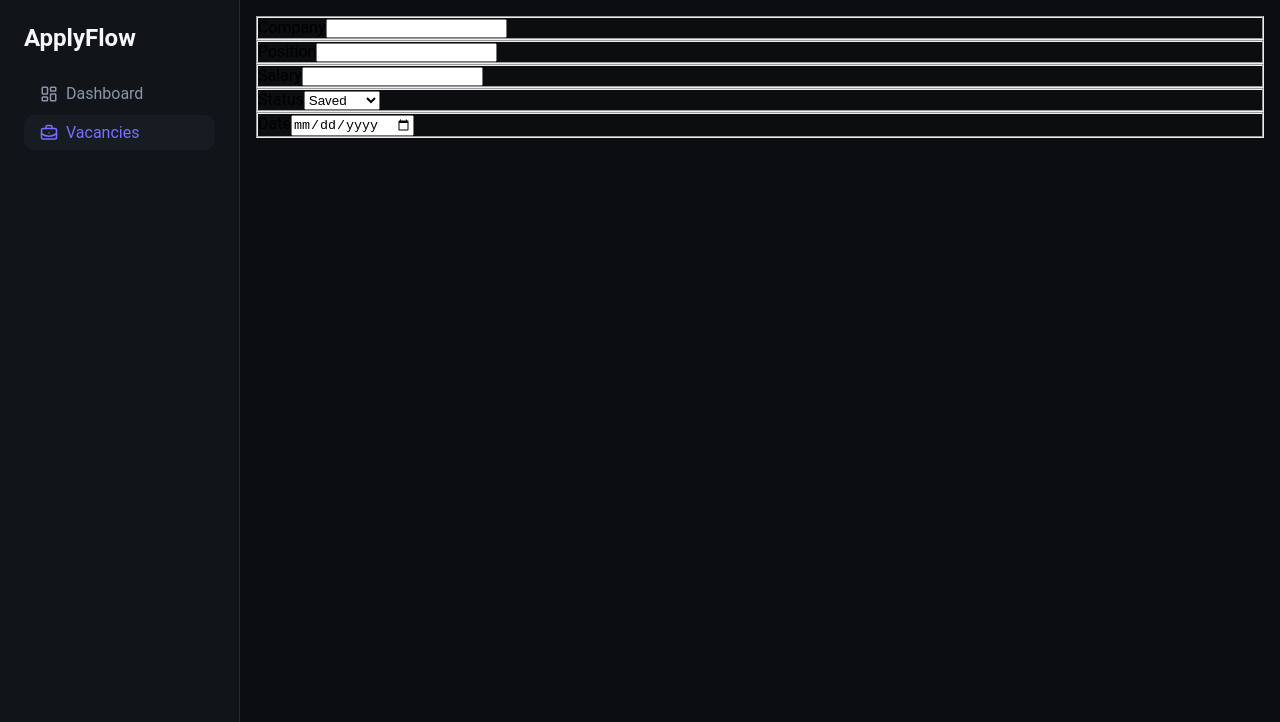
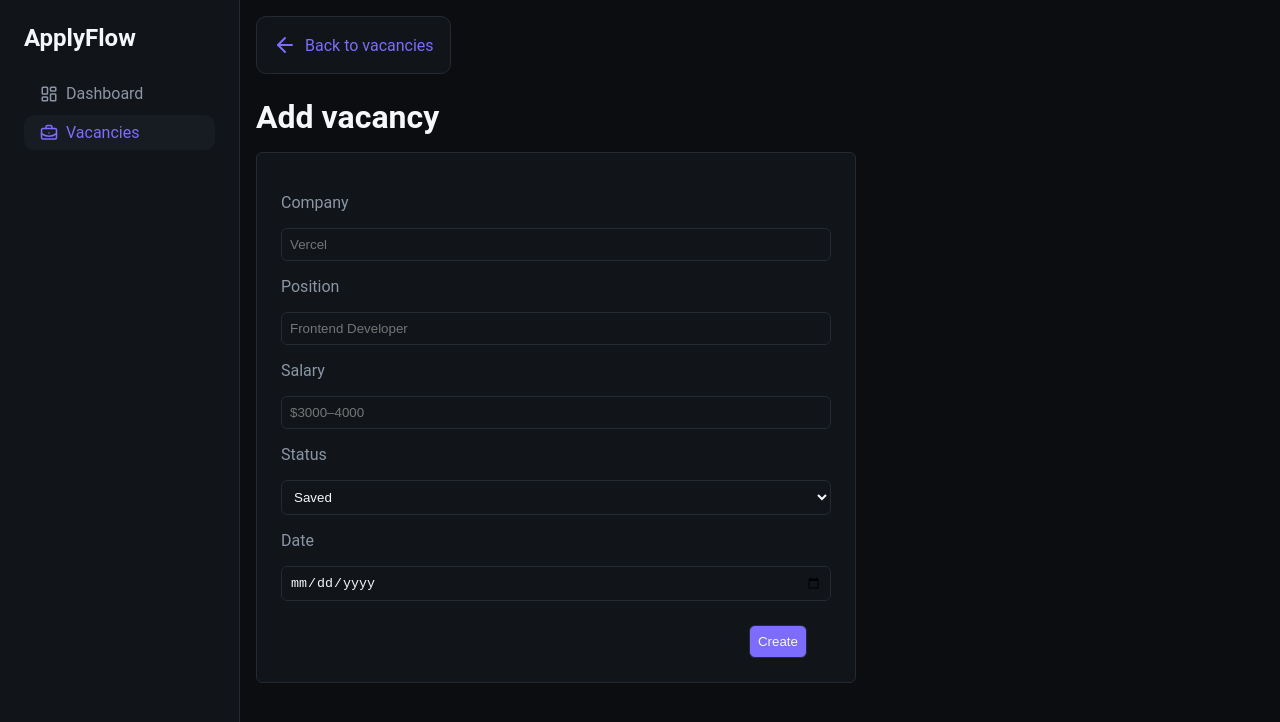
Before and after one commit to SHADrussed/apply-flow, a React (Vite) app: page /vacancies/new in a window 1280 px wide. Shown: the top 722 px of the page. Built offline with nearby package versions, Linux system fonts and the light colour scheme.

Commit message:
CreateVacancyPage: pre-final

```diff
--- a/src/pages/CreateVacancyPage.jsx
+++ b/src/pages/CreateVacancyPage.jsx
@@ -2,12 +2,17 @@ import { useState } from "react";
 import {
   Field,
   Form,
+  FormCard,
   Input,
   Label,
   Page,
   Select,
+  SubmitButton,
+  Title,
 } from "./CreateVacancyPage.styled";
 import { statuses } from "../data/vacancies";
+import { BackLink } from "../styles/common";
+import { ArrowLeft } from "lucide-react";
 
 export default function CreateVacancyPage() {
   const [formData, setFormData] = useState({
@@ -27,12 +32,23 @@ export default function CreateVacancyPage() {
     }));
   };
 
+  const handleSubmit = (event) => {
+    event.preventDefault();
+  };
+
   return (
     <Page>
-      <Form onSubmit={""}>
+      <BackLink to="/vacancies">
+        <ArrowLeft />
+        Back to vacancies
+      </BackLink>
+      <Title>Add vacancy</Title>
+      <FormCard>
+        <Form onSubmit={handleSubmit}>
           <Field>
             <Label>Company</Label>
             <Input
+              placeholder="Vercel"
               name="company"
               value={formData.company}
               onChange={handleChange}
@@ -41,6 +57,7 @@ export default function CreateVacancyPage() {
           <Field>
             <Label>Position</Label>
             <Input
+              placeholder="Frontend Developer"
               name="position"
               value={formData.position}
               onChange={handleChange}
@@ -49,6 +66,7 @@ export default function CreateVacancyPage() {
           <Field>
             <Label>Salary</Label>
             <Input
+              placeholder="$3000–4000"
               name="salary"
               value={formData.salary}
               onChange={handleChange}
@@ -56,7 +74,11 @@ export default function CreateVacancyPage() {
           </Field>
           <Field>
             <Label>Status</Label>
-          <Select name="status" value={formData.status} onChange={handleChange}>
+            <Select
+              name="status"
+              value={formData.status}
+              onChange={handleChange}
+            >
               {statuses.map((status) => (
                 <option key={status} value={status}>
                   {status}
@@ -73,7 +95,9 @@ export default function CreateVacancyPage() {
               onChange={handleChange}
             />
           </Field>
+          <SubmitButton>Create</SubmitButton>
         </Form>
+      </FormCard>
     </Page>
   );
 }
--- a/src/pages/CreateVacancyPage.styled.js
+++ b/src/pages/CreateVacancyPage.styled.js
@@ -7,12 +7,65 @@ export const Page = styled.div`
   padding: ${theme.spacing.md};
 `;
 
+export const Title = styled.h1`
+  color: ${theme.colors.text};
+  margin-bottom: ${theme.spacing.md};
+`;
+export const FormCard = styled.div`
+  width: 100%;
+  max-width: 600px;
+  display: flex;
+  gap: ${theme.spacing.md};
+  flex-direction: column;
+  background-color: ${theme.colors.surface};
+  border: 1px solid ${theme.colors.border};
+  border-radius: ${theme.radius.sm};
+  padding: ${theme.spacing.lg};
+`;
+
 export const Form = styled.form``;
 
-export const Field = styled.fieldset``;
+export const Field = styled.div`
+  display: flex;
+  flex-direction: column;
+`;
 
-export const Label = styled.label``;
+export const Label = styled.label`
+  color: ${theme.colors.textMuted};
+  margin: ${theme.spacing.md} 0;
+`;
 
-export const Input = styled.input``;
+export const Input = styled.input`
+  color: ${theme.colors.text};
+  padding: ${theme.spacing.sm};
 
-export const Select = styled.select``;
+  background-color: ${theme.colors.surface};
+  border: 1px solid ${theme.colors.border};
+  border-radius: ${theme.radius.sm};
+`;
+
+export const Select = styled.select`
+  color: ${theme.colors.text};
+  padding: ${theme.spacing.sm};
+
+  background-color: ${theme.colors.surface};
+  border: 1px solid ${theme.colors.border};
+  border-radius: ${theme.radius.sm};
+`;
+
+export const SubmitButton = styled.button`
+  margin: ${theme.spacing.lg} ${theme.spacing.lg} 0 ${theme.spacing.lg};
+
+  display: flex;
+  justify-self: end;
+
+  color: ${theme.colors.text};
+  padding: ${theme.spacing.sm};
+
+  background-color: ${theme.colors.accent};
+  border: 1px solid ${theme.colors.border};
+  border-radius: ${theme.radius.sm};
+  &:hover {
+    background-color: ${theme.colors.accentHover};
+  }
+`;
--- a/src/pages/VacancyDetailsPage.jsx
+++ b/src/pages/VacancyDetailsPage.jsx
@@ -1,6 +1,5 @@
 import { useParams } from "react-router-dom";
 import {
-  BackLink,
   CompanyInfo,
   CompanyName,
   DetailItem,
@@ -17,7 +16,7 @@ import {
 } from "./VacancyDetailsPage.styled";
 import { vacancies } from "../data/vacancies";
 import { ArrowLeft } from "lucide-react";
-import { CompanyBadge } from "../styles/common";
+import { BackLink, CompanyBadge } from "../styles/common";
 
 export default function VacancyDetailsPage() {
   const { id } = useParams();
--- a/src/pages/VacancyDetailsPage.styled.js
+++ b/src/pages/VacancyDetailsPage.styled.js
@@ -1,6 +1,5 @@
 import styled from "styled-components";
 import { theme } from "../styles/theme";
-import { Link } from "react-router-dom";
 
 export const Page = styled.div`
   background-color: ${theme.colors.background};
@@ -10,24 +9,6 @@ export const Page = styled.div`
   color: ${theme.colors.text};
 `;
 export const Text = styled.span``;
-export const BackLink = styled(Link)`
-  color: ${theme.colors.accent};
-  background-color: ${theme.colors.surface};
-  border: 1px solid ${theme.colors.border};
-  border-radius: ${theme.radius.md};
-  width: fit-content;
-  /* Как правильно задать ширину? */
-  padding: ${theme.spacing.md};
-  gap: ${theme.spacing.sm};
-  margin-bottom: ${theme.spacing.lg};
-
-  display: flex;
-  align-items: center;
-  &:hover {
-    color: ${theme.colors.accentHover};
-    background-color: ${theme.colors.surfaceHover};
-  }
-`;
 export const DetailsCard = styled.div`
   width: 100%;
   max-width: 760px;
--- a/src/styles/common.js
+++ b/src/styles/common.js
@@ -1,5 +1,6 @@
 import styled from "styled-components";
 import { theme } from "./theme";
+import { Link } from "react-router-dom";
 
 export const Wrapper = styled.div`
   max-width: 100%;
@@ -51,3 +52,22 @@ export const CompanyBadge = styled.div`
   color: ${theme.colors.text};
   font-weight: 600;
 `;
+
+export const BackLink = styled(Link)`
+  color: ${theme.colors.accent};
+  background-color: ${theme.colors.surface};
+  border: 1px solid ${theme.colors.border};
+  border-radius: ${theme.radius.md};
+  width: fit-content;
+  /* Как правильно задать ширину? */
+  padding: ${theme.spacing.md};
+  gap: ${theme.spacing.sm};
+  margin-bottom: ${theme.spacing.lg};
+
+  display: flex;
+  align-items: center;
+  &:hover {
+    color: ${theme.colors.accentHover};
+    background-color: ${theme.colors.surfaceHover};
+  }
+`;
```
Lines whose indentation alone changed are shown as unchanged.
